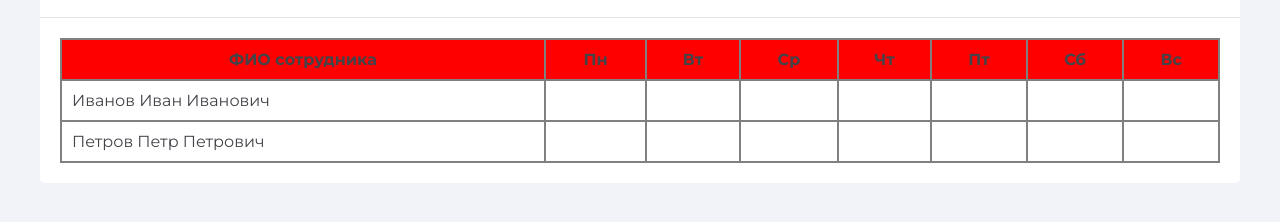
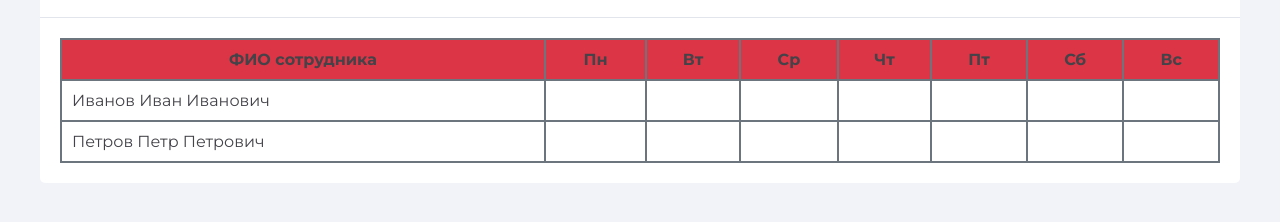
Before and after one commit to cft-forfood/schedulePlanner, a plain HTML site: page frontend/index.html in a window 1280 px wide. Shown: the part 82-304 px from the top of the page. Drawn offline with Linux system fonts and the light colour scheme.

Commit message:
Fixed table's style, add selecting cells

```diff
--- a/frontend/css/styles.css
+++ b/frontend/css/styles.css
@@ -26,21 +26,20 @@ body {
     padding: 20px;
 }
 
-table {
-    border: 2px solid grey;
+table, th, td {
+    border: 2px solid #6c757d;
     border-collapse: collapse;
     padding: 10px;
 }
 
-th {
-    border: 2px solid grey;
-    border-collapse: collapse;
-    padding: 10px;
-    background-color: red;
+table {
+    width: 100%;
 }
 
-td {
-    border: 2px solid grey;
-    border-collapse: collapse;
-    padding: 10px;
+th {
+    background-color: #dc3545;
 }
+
+.shift-selected {
+    background-color: #17a2b8;
+}
--- a/frontend/index.html
+++ b/frontend/index.html
@@ -13,7 +13,7 @@
             </div>
 
             <div class="content-body">
-                <table style="width: 100%">
+                <table>
                     <tr>
                         <th>ФИО сотрудника</th>
                         <th>Пн</th>
@@ -27,23 +27,23 @@
 
                     <tr>
                         <td>Иванов Иван Иванович</td>
-                        <td id="Mn" onclick="highlight"></td>
-                        <td id="Tue"></td>
-                        <td></td>
-                        <td></td>
-                        <td></td>
-                        <td></td>
-                        <td></td>
+                        <td class="shift"></td>
+                        <td class="shift"></td>
+                        <td class="shift"></td>
+                        <td class="shift"></td>
+                        <td class="shift"></td>
+                        <td class="shift"></td>
+                        <td class="shift"></td>
                     </tr>
                     <tr>
                         <td>Петров Петр Петрович</td>
-                        <td></td>
-                        <td></td>
-                        <td></td>
-                        <td></td>
-                        <td></td>
-                        <td></td>
-                        <td></td>
+                        <td class="shift"></td>
+                        <td class="shift"></td>
+                        <td class="shift"></td>
+                        <td class="shift"></td>
+                        <td class="shift"></td>
+                        <td class="shift"></td>
+                        <td class="shift"></td>
                     </tr>
 
                 </table>
@@ -52,11 +52,5 @@
 
     <script src="./js/index.js" type="text/javascript"></script>
 
-    <script>
-        function highlight() {
-              document.getElementById("Mn").style.color = "red";
-        }
-    </script>
-
     </body>
 </html>
--- a/frontend/js/index.js
+++ b/frontend/js/index.js
@@ -0,0 +1,13 @@
+window.onload = function() {
+    let shiftCell = document.getElementsByClassName('shift');
+
+    for (let i = 0; i < shiftCell.length; i++) {
+        shiftCell[i].onclick = function () {
+            if (this.classList.contains('shift-selected')) {
+                this.classList.remove('shift-selected');
+            } else {
+                this.classList.add('shift-selected');
+            }
+        }
+    }
+};
```
